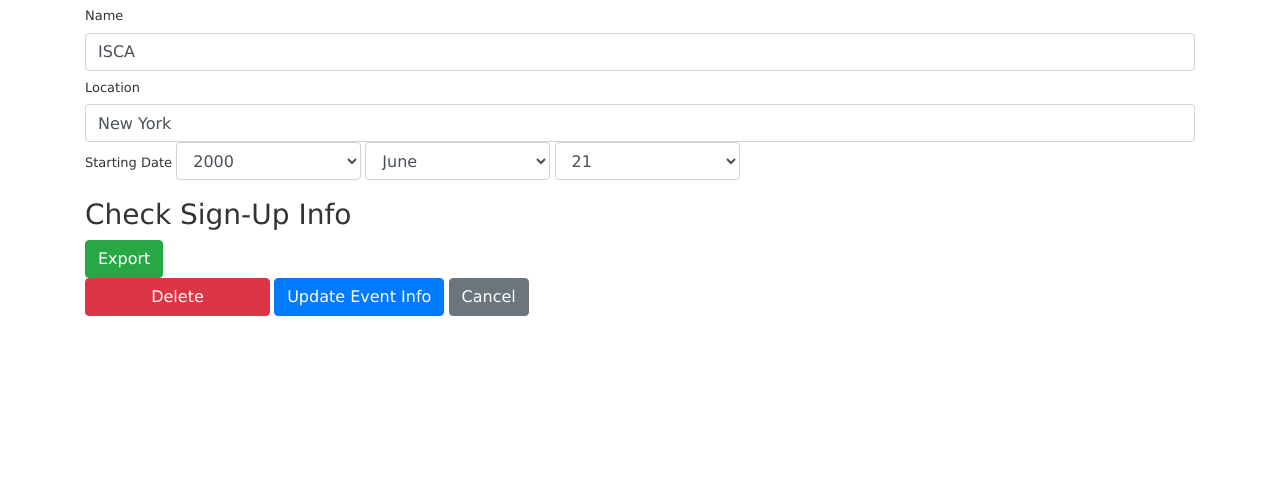
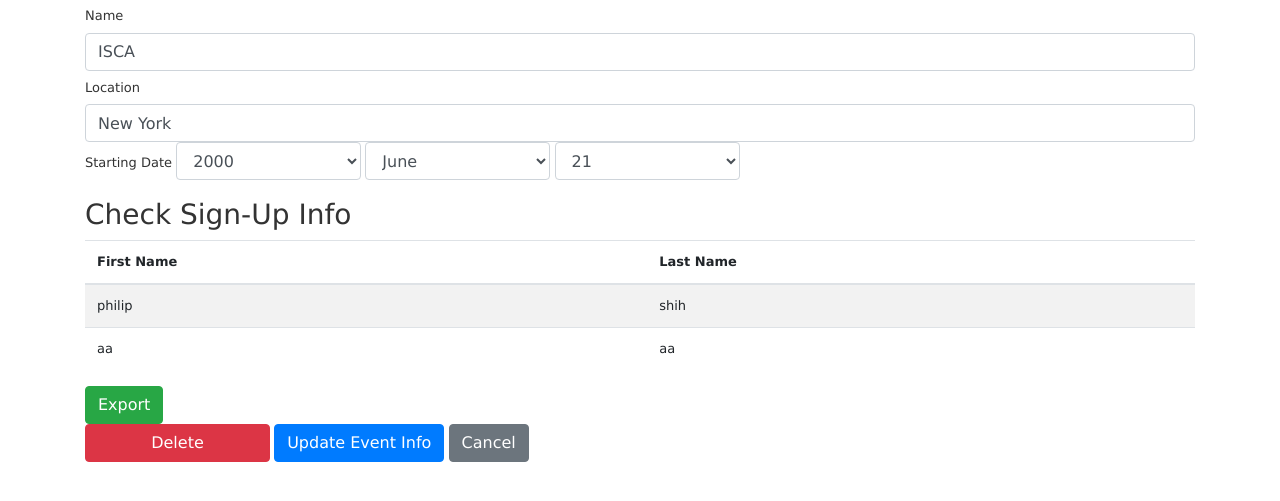
Before and after one commit to johnson-hung/casa, a Rails app: page /events/1/edit in a window 1280 px wide. Shown: the part 135-636 px from the top of the page. Run offline with Rails 7, Linux system fonts and the light colour scheme; data comes from the database, SQL or seed files in the repository; style sheets or scripts are compiled from the project's sources; some libraries are stand-ins or nearby versions.

Commit message:
show name of people who have signed up specific event

```diff
--- a/app/controllers/events_controller.rb
+++ b/app/controllers/events_controller.rb
@@ -30,6 +30,9 @@ class EventsController < ApplicationController
 
   def edit
     @event = Event.find params[:id]
+    @name = UserEvent.where("event_id = ?", params[:id]).to_a
+    @x = @name.map{|x| x.user_id}
+    @people = User.where(id: @x).to_a
 
   end
 
--- a/app/views/events/edit.html.erb
+++ b/app/views/events/edit.html.erb
@@ -14,8 +14,31 @@
   <h3>Check Sign-Up Info</h3>
   <!% Need MVC for event signup. Display the people that signed up here  %>
 
- <!%= User.find(UserEvent.find_all(@event.id).user_id).first_name%>
 
+ <table class="table table-striped col-md-12">
+  <thead>
+    <tr>
+      <th >
+        <%= "First Name" %>
+      </th>
+      <th >
+        <%=  "Last Name" %>
+      </th>
+    </tr>
+  </thead>
+  <tbody>
+    <% @people.each do |person| %>
+    <tr>
+        <td>
+          <%= person.first_name %>
+        </td>
+        <td>
+          <%= person.last_name %>
+        </td>
+      </tr>
+    <% end %>
+  </tbody>
+</table>
 
   <%= link_to 'Export', events_path, :class => 'btn btn-success' %>
 
```
Also changed, not shown: 1 other file.
